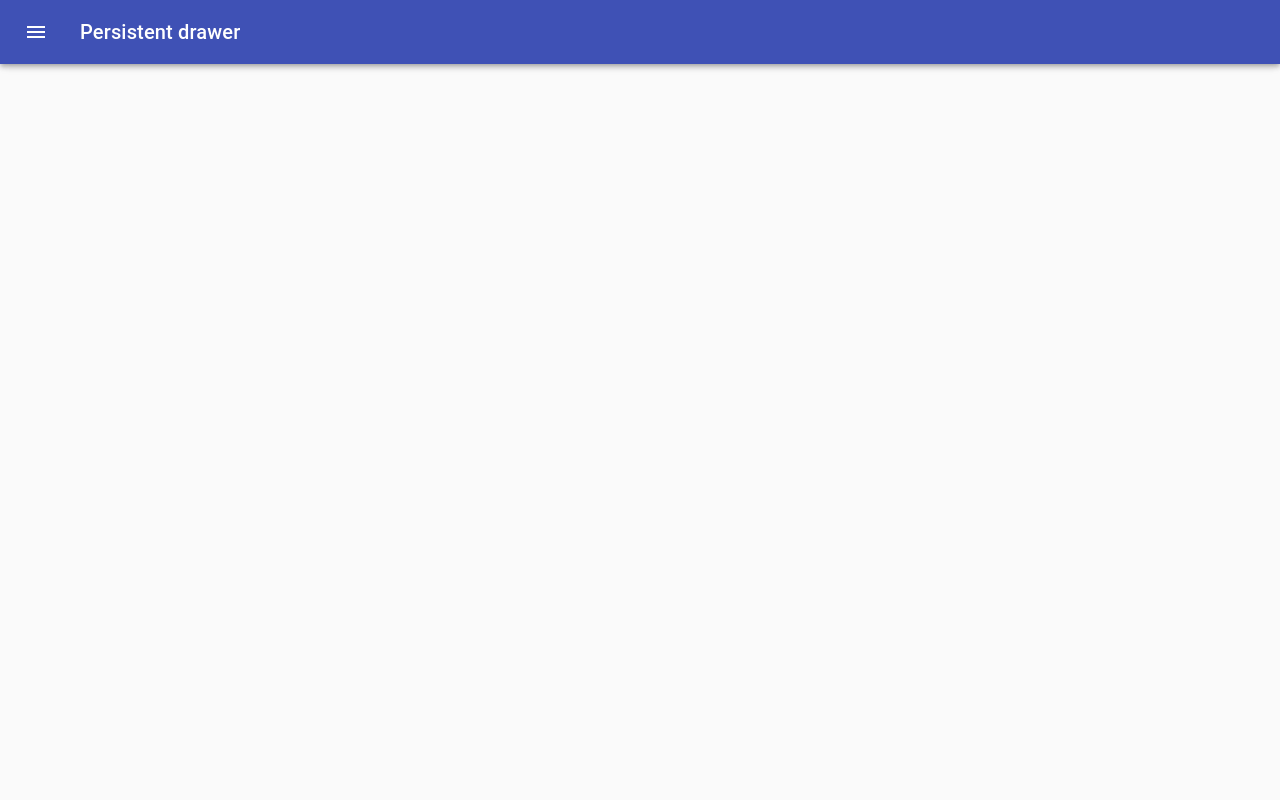
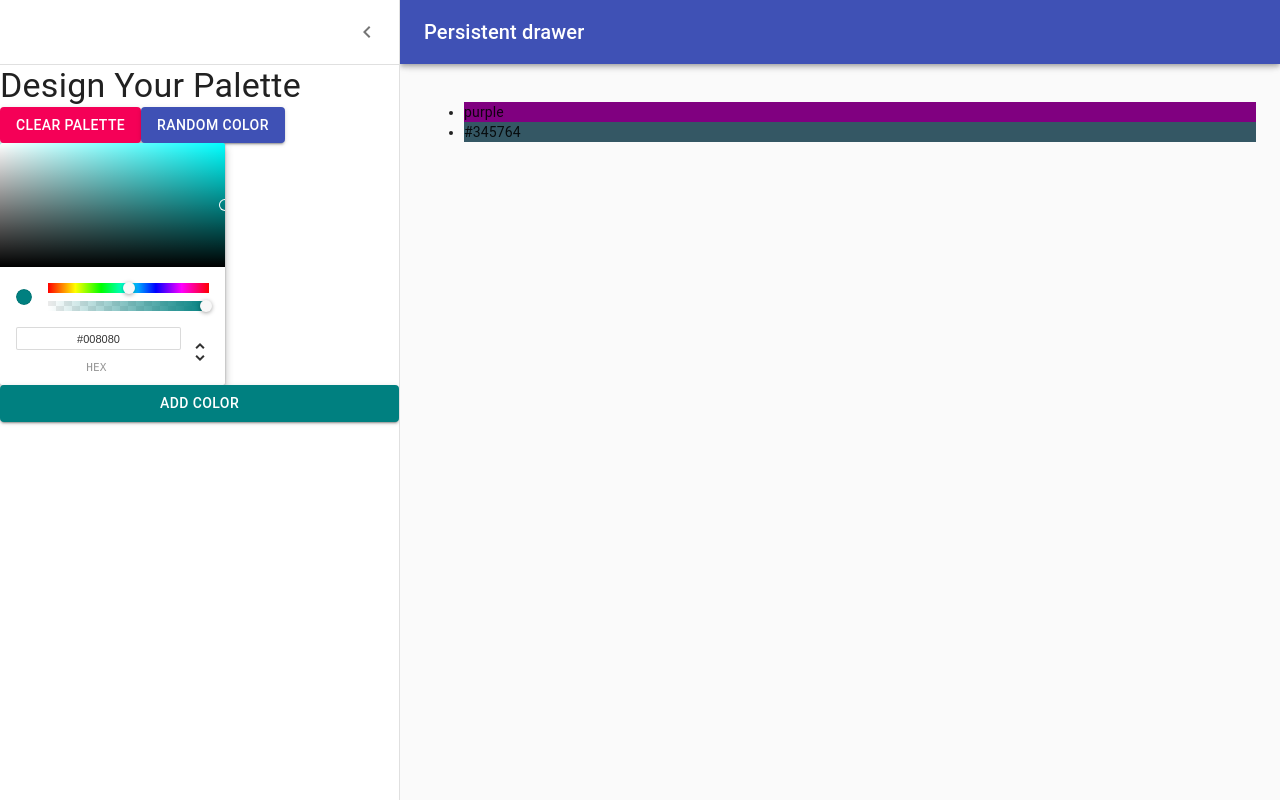
Before and after one commit to dmjusto/colorPaletteApp, a React (Create React App) app: page /palette/new in a window 1280 px wide. Built offline with nearby package versions, Linux system fonts and the light colour scheme.

Commit message:
connect color picker to button

```diff
--- a/src/newPaletteForm.jsx
+++ b/src/newPaletteForm.jsx
@@ -73,9 +73,16 @@ const styles = theme => ({
 });
 
 class NewPaletteForm extends Component {
-  state = {
-    open: false
-  };
+    constructor(props){
+        super(props);
+        this.state = {
+            open: true,
+            currentColor: 'teal',
+            colors: ['purple', '#345764']
+        }
+        this.updateCurrentColor = this.updateCurrentColor.bind(this);
+        this.addNewColor = this.addNewColor.bind(this);
+    }
 
   handleDrawerOpen = () => {
     this.setState({ open: true });
@@ -84,6 +91,14 @@ class NewPaletteForm extends Component {
   handleDrawerClose = () => {
     this.setState({ open: false });
   };
+
+  addNewColor(){
+      this.setState({colors: [...this.state.colors, this.state.currentColor]});
+  }
+
+  updateCurrentColor(newColor){
+    this.setState({currentColor: newColor.hex});
+  }
 
   render() {
     const { classes } = this.props;
@@ -132,8 +147,15 @@ class NewPaletteForm extends Component {
             <Button variant='contained' color='secondary'>Clear Palette</Button>
             <Button variant='contained' color='primary'>Random Color</Button>
           </div>
-          <ChromePicker  onChangeComplete={(newColor) => console.log(newColor)}/>
-          <Button variant='contained' color='primary'>Add Color</Button>
+          <ChromePicker color={this.state.currentColor} onChangeComplete={this.updateCurrentColor}/>
+          <Button
+            variant='contained'
+            color='primary'
+            style={{backgroundColor: this.state.currentColor}}
+            onClick={this.addNewColor}
+          >
+            Add Color
+          </Button>
         </Drawer>
         <main
           className={classNames(classes.content, {
@@ -141,7 +163,11 @@ class NewPaletteForm extends Component {
           })}
         >
           <div className={classes.drawerHeader} />
-
+          <ul>
+              {this.state.colors.map(c => (
+                  <li style={{backgroundColor: c}}>{c}</li>
+              ))}
+          </ul>
         </main>
       </div>
     );
```
